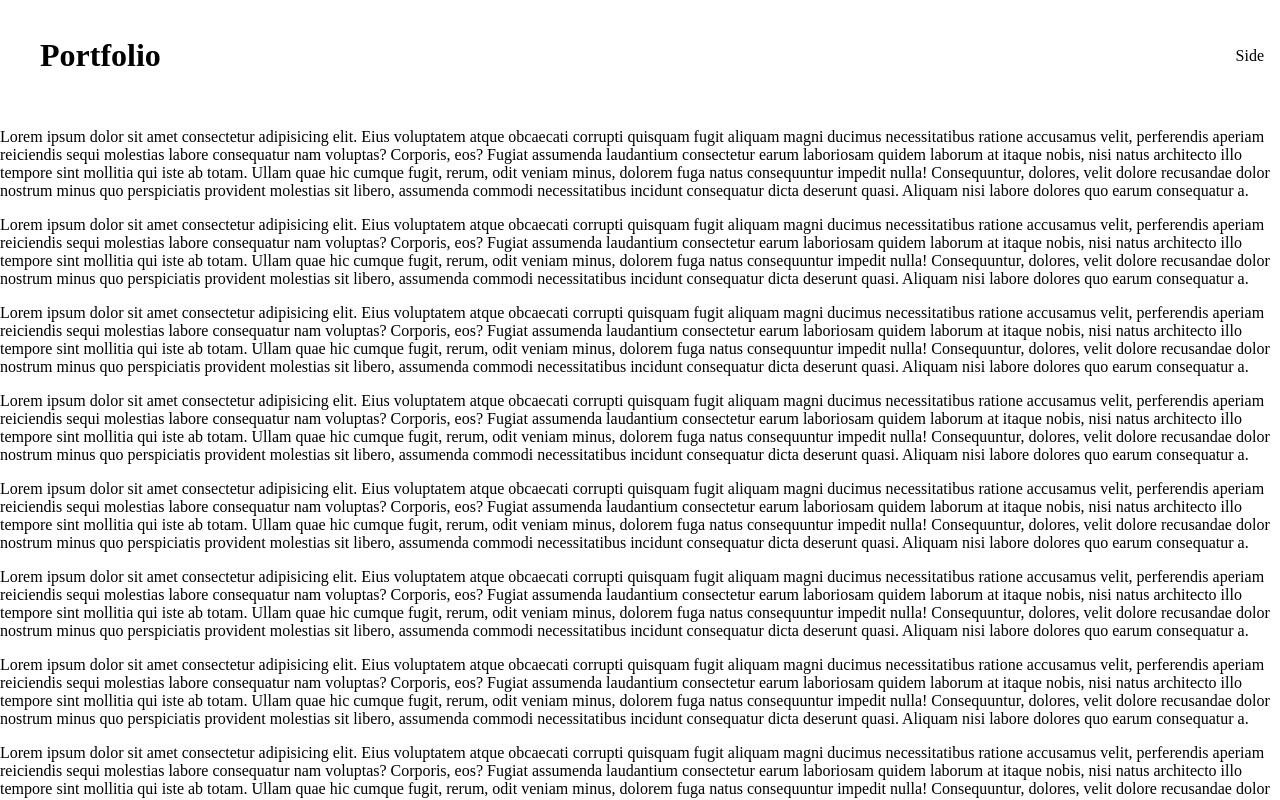
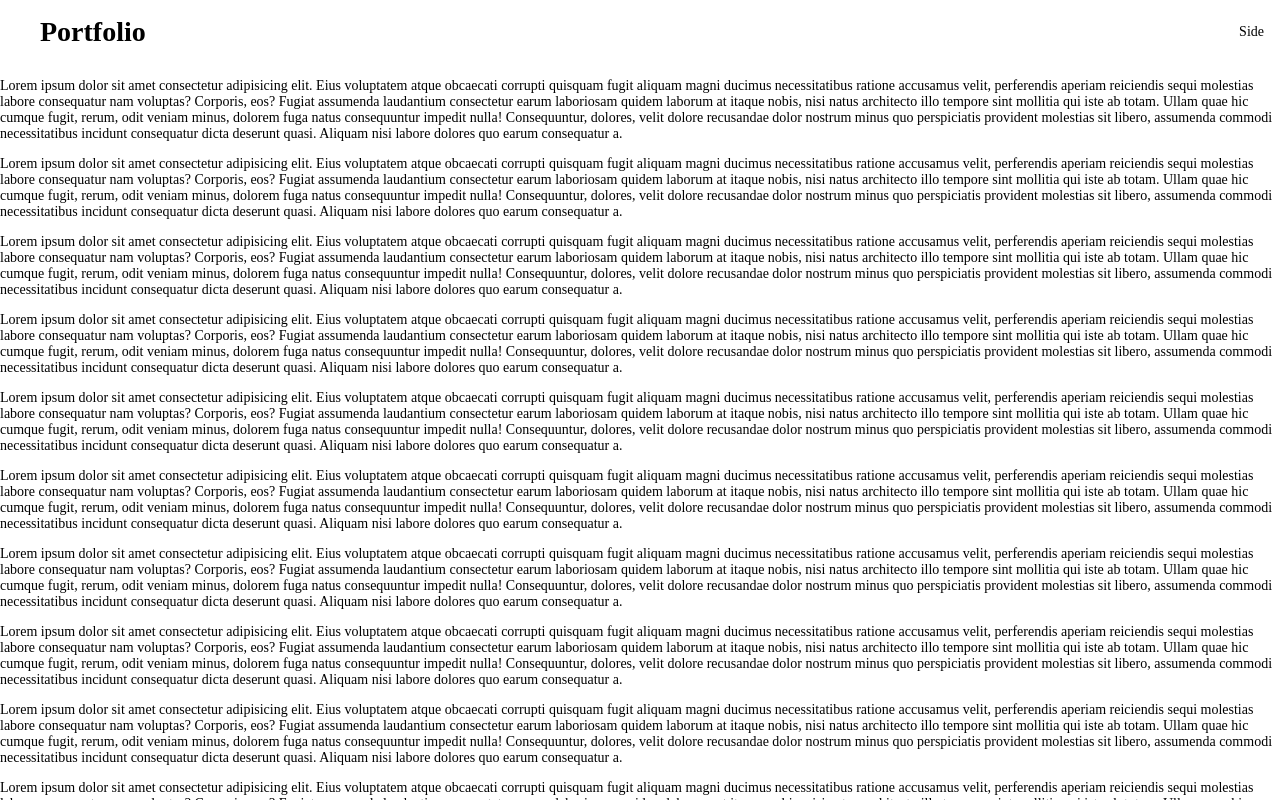
Before and after one commit to miok-jung/miok-jung.github.io, a Vue app: page / in a window 1280 px wide. Shown: the top 800 px of the page. Built offline with nearby package versions, Linux system fonts and the light colour scheme; some icons are missing.

Commit message:
update: 기본 초기화 스타일 업데이트

```diff
--- a/src/styles/main.scss
+++ b/src/styles/main.scss
@@ -1,4 +1,15 @@
+html {
+  font-size: 14px;
+}
 body {
   box-sizing: border-box;
   margin: 0;
 }
+h1,
+h2,
+h3,
+h4,
+h5,
+h6 {
+  margin: 0;
+}
```
